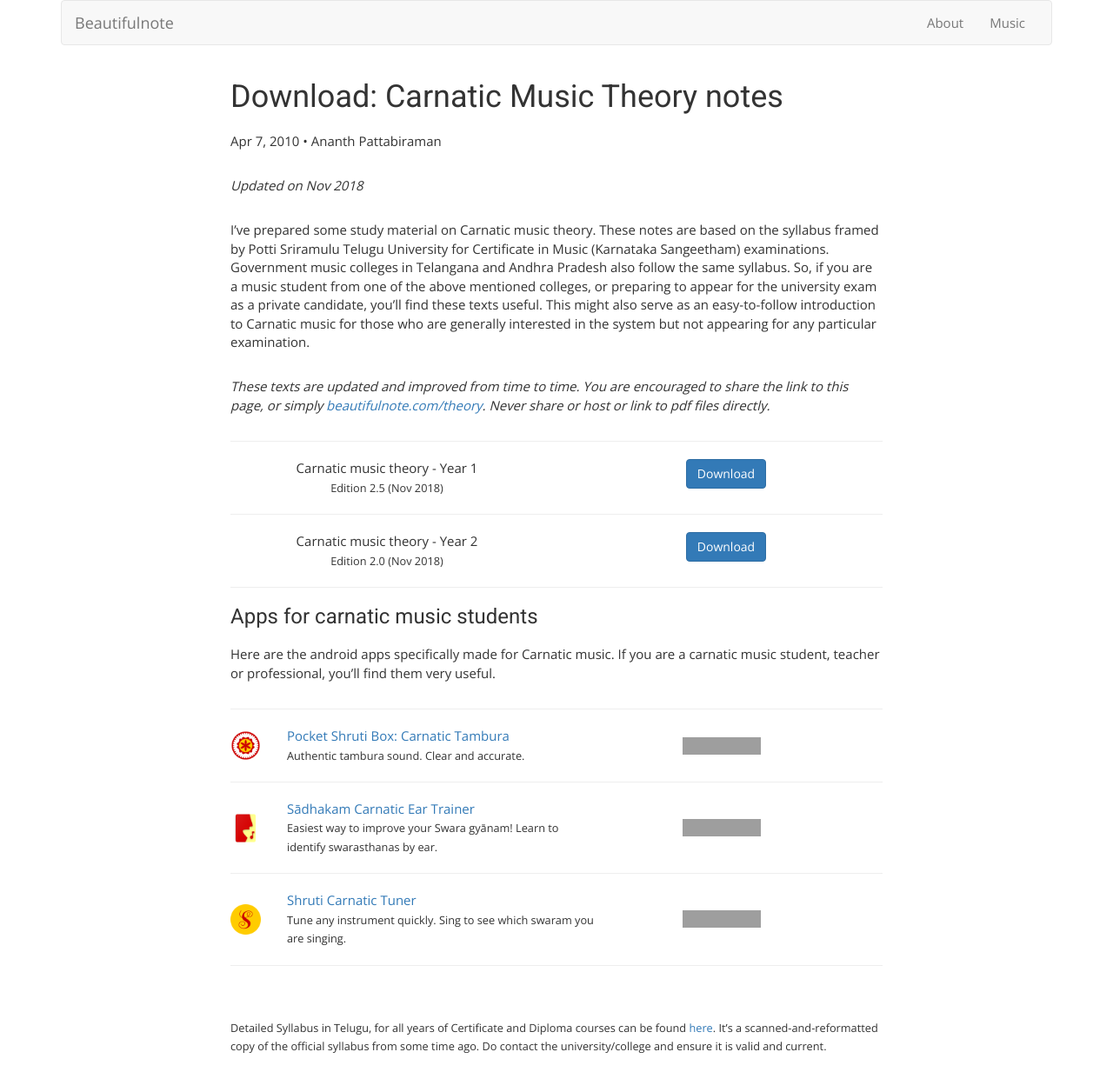
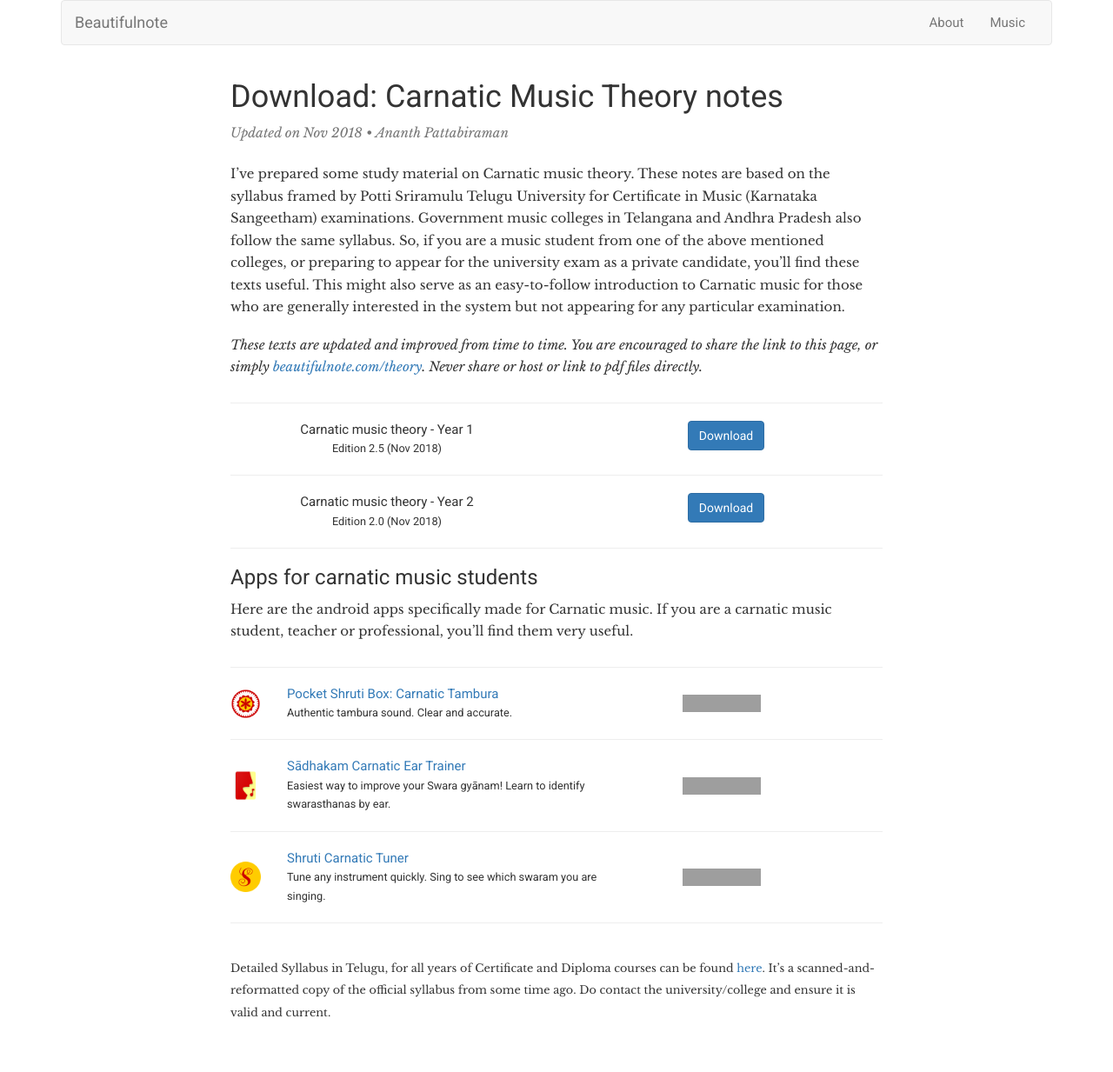
Before and after one commit to ananthp/beautifulnote, a Jekyll site: the page built from blog/_posts/2010-04-07-carnatic-music-theory-download.markdown, in a window 1280 px wide. Shown: the whole page at 87% size. Built offline with Jekyll 4.4.1, drawn with Linux system fonts in a browser that asks for light colours; nearby versions of some CDN libraries; after the commit the page ends 1194 px from its top, so only the background shows below that; grey boxes are pictures that could not be loaded.

Commit message:
style tweaks
* body text paragraph font changed to Libre Baskerville.
    - imported from google fonts
* removed date for posts from main page
* post pages:
    + date and author styled. muted slightly.
    + date updated (optional front matter `updated`) replaces date
    created. `updated` can be given as yyyy-mm-dd, which will be
    converted to `Mon YEAR` format, or as plain text such as "Jan 2019"

```diff
--- a/_includes/head.html
+++ b/_includes/head.html
@@ -11,7 +11,7 @@
   <link rel="stylesheet" href="{{ '/css/site_theme.css' | prepend: site.baseurl }}">
 
   <!-- fonts -->
-  <link href='https://fonts.googleapis.com/css?family=Open+Sans|Roboto' rel='stylesheet' type='text/css'>
+  <link href='https://fonts.googleapis.com/css?family=Open+Sans|Libre+Baskerville:400,400i|Roboto' rel='stylesheet' type='text/css'>
 
   <link rel="canonical" href="{{ page.url | replace:'index.html','' | prepend: site.baseurl | prepend: site.url }}">
   <link rel="alternate" type="application/rss+xml" title="{{ site.title }}" href="{{ "/feed.xml" | prepend: site.baseurl | prepend: site.url }}" />
--- a/_layouts/post.html
+++ b/_layouts/post.html
@@ -4,7 +4,14 @@ layout: bootstrap-frontpage
 <article>
   <header>
     <h1>{{ page.title }}</h1>
-    <p>{{ page.date | date: "%b %-d, %Y" }}{% if page.author %} • {{ page.author }}{% endif %}{% if page.meta %} • {{ page.meta }}{% endif %}</p>
+    <div class='post-date'>
+        {% if page.updated %}
+        Updated on {{ page.updated | date: "%b %Y" }}
+        {% else %}
+        {{ page.date | date: "%b %-d, %Y" }}
+        {% endif %}
+        {% if page.author %} • {{ page.author }}{% endif %}{% if page.meta %} • {{ page.meta }}{% endif %}
+    </div>
   </header>
 {{ content }}
 </article>
--- a/blog/_posts/2010-04-07-carnatic-music-theory-download.markdown
+++ b/blog/_posts/2010-04-07-carnatic-music-theory-download.markdown
@@ -4,6 +4,7 @@ title: "Download: Carnatic Music Theory notes"
 description: "Music Theory notes for Carnatic Music at Government Music colleges, Andhra Pradesh/Telangana. PDFs. Free download"
 image: "{{ site.url }}/images/sample-music-theory1.png"
 author: Ananth Pattabiraman
+updated: Nov 2018
 
 redirect_from: "/blog/2010/04/carnatic-music-theory-download/"
 redirect_from: "/theory"
@@ -23,8 +24,6 @@ class_col_play_badge: "col-xs-offset-3 col-xs-6 col-md-offset-1 col-md-3"
 
 excerpt_separator: <!--more-->
 ---
-
-<em>Updated on Nov 2018</em>
 
 I've prepared some study material on Carnatic music theory. These notes are based on the syllabus framed by Potti Sriramulu Telugu University for Certificate in Music (Karnataka Sangeetham) examinations. Government music colleges in Telangana and Andhra Pradesh also follow the same syllabus. So, if you are a music student from one of the above mentioned colleges, or preparing to appear for the university exam as a private candidate, you'll find these texts useful. This might also serve as an easy-to-follow introduction to Carnatic music for those who are generally interested in the system but not appearing for any particular examination.
 
--- a/blog/_posts/2017-07-13-sadhakam-building-up-swara-gyanam.markdown
+++ b/blog/_posts/2017-07-13-sadhakam-building-up-swara-gyanam.markdown
@@ -60,4 +60,4 @@ If you have learnt typewriting you'd have experienced the same stages. Initially
 Our brains just need a lot of time and lots of repetition to internalize patterns. That's why the exercises in Sadhakam app are short, reasonably fast paced and repeatable. So, don't worry too much about making mistakes, just practice, practice and practice a lot!
 
 <hr />
-_**Ananth Pattabiraman** is a musician and co-founder of [Kuyil](kuyil.org), a startup dedicated to crafting apps for carnatic._
+_**Ananth Pattabiraman** is a musician and co-founder of [Kuyil](https://kuyil.org), a startup dedicated to crafting apps for carnatic._
--- a/css/site_theme.sass
+++ b/css/site_theme.sass
@@ -4,15 +4,23 @@
 html,
 body,
 p
-  font-family: 'Open Sans', sans-serif
+  font-family: 'Roboto', 'Open Sans', sans-serif
   font-size: 15px
 
 p
-  padding-bottom: 10px
-  padding-top: 10px
+  padding-bottom: 8px
+  line-height: 1.7
+  font-family: 'Libre Baskerville', serif
 
 h1, h2, h3, h4
   font-family: 'Roboto', sans-serif
+
+.post-date
+  color: #757575
+  padding-top: 0px
+  padding-bottom: 24px
+  font-family: 'Libre Baskerville', serif
+  font-style: italic
 
 // this is the minimum width of md (desktop) screens
 // this variable is defined by bootstrap, and ideally should be simply imported here.
--- a/index.html
+++ b/index.html
@@ -11,11 +11,7 @@ redirect_from: "/blog/"
       <a href="{{ post.url | prepend: site.baseurl }}">{{ post.title }}</a>
     </h2>
   </div>
-
-  <div class="col-xs-12">
-    <p>{{ post.date | date: "%b %-d, %Y" }}</p>
-  </div>
-</div> <!--row-->
+</div>
 
 <div class="row">
   <div class="col-xs-12">
```
